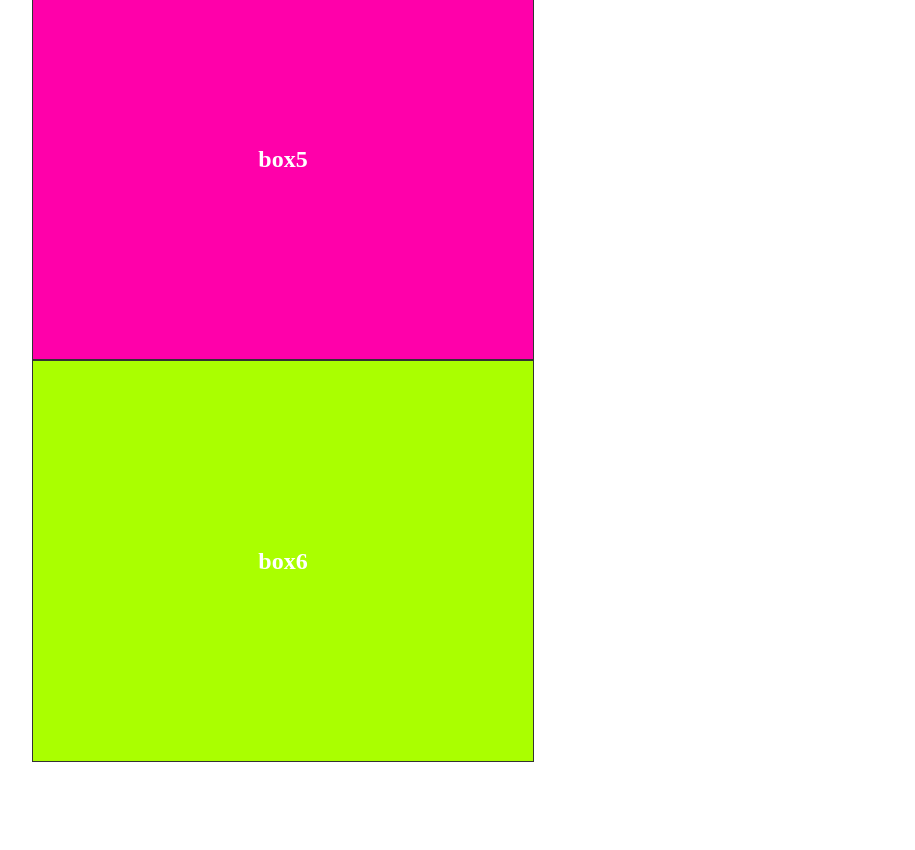
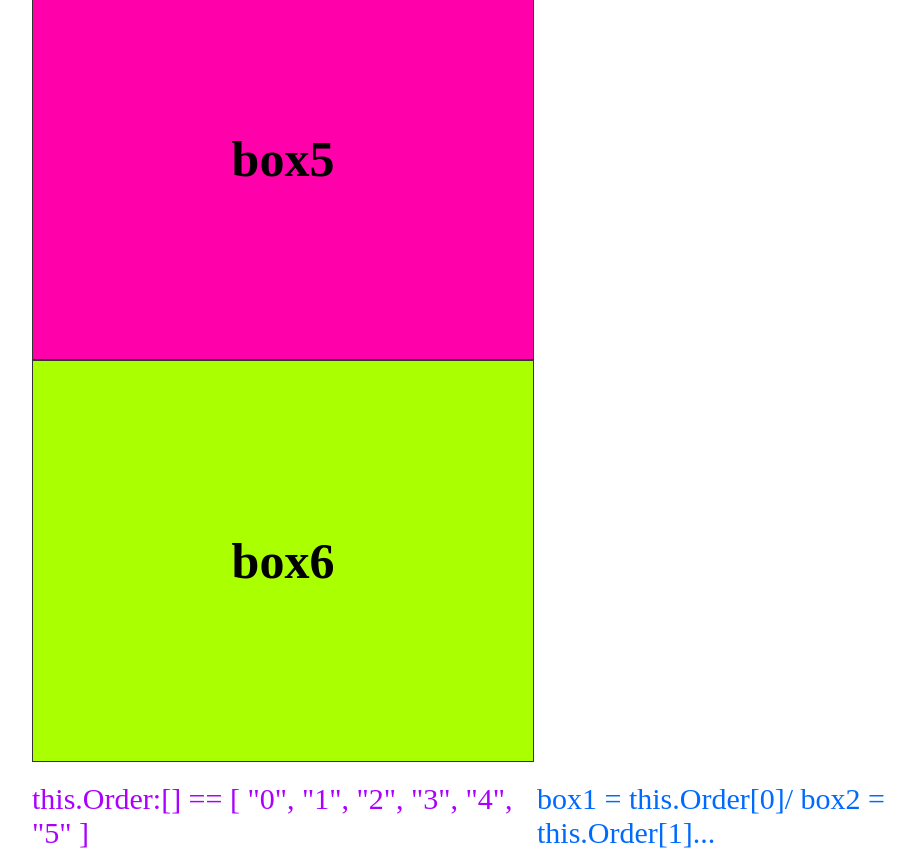
Before and after one commit to ChienYuYu/drag-test, a Vue app: page /test1 in a window 1280 px wide. Shown: the part 1700-2550 px from the top of the page, without its empty margins (268-1183 px from the left). Before the commit the page ends 2462 px from the top, so only its background shows below. Built offline with nearby package versions, Linux system fonts and the light colour scheme.

Commit message:
增加p tag 顯示及時陣列資料 方便對比

```diff
--- a/src/views/HomeView.vue
+++ b/src/views/HomeView.vue
@@ -1,5 +1,6 @@
 <template>
   <div class="wrapper">
+    <div class="wrap">
       <div class="box box1" draggable="true" :style="{order:divOrder[0]}"
       @dragstart="dragStartHandler($event)" @dragover.prevent @drop="dropHandler($event)">
         <h2>box1</h2>
@@ -23,6 +24,11 @@
       <div class="box box6" draggable="true" :style="{order:divOrder[5]}"
       @dragstart="dragStartHandler($event)" @dragover.prevent @drop="dropHandler($event)">
         <h2>box6</h2>
+      </div>
+    </div>
+    <div class="txt">
+      <P class="p1">this.Order:[] == {{ this.Order }}</P>
+      <p class="p2">box1 = this.Order[0]/ box2 = this.Order[1]...</p>
     </div>
   </div>
 </template>
@@ -72,7 +78,23 @@ export default {
   padding: 0;
   margin: 0;
 }
-.wrapper{
+.txt{
+  margin-top: 20px;
+  font-size: 30px;
+  display: flex;
+  justify-content: center;
+  .p1{
+    color: #a0f;
+    margin-right: 20px;
+  }
+  .p2{
+    color: rgb(0, 106, 255);
+  }
+}
+h2{
+  font-size: 50px;
+}
+.wrap{
   display: flex;
   flex-wrap: wrap;
   .box{
@@ -82,7 +104,6 @@ export default {
     display: flex;
     justify-content: center;
     align-items: center;
-    color: #fff;
   }
   .box1{
     background: #fa0;
```
Lines whose indentation alone changed are shown as unchanged.
